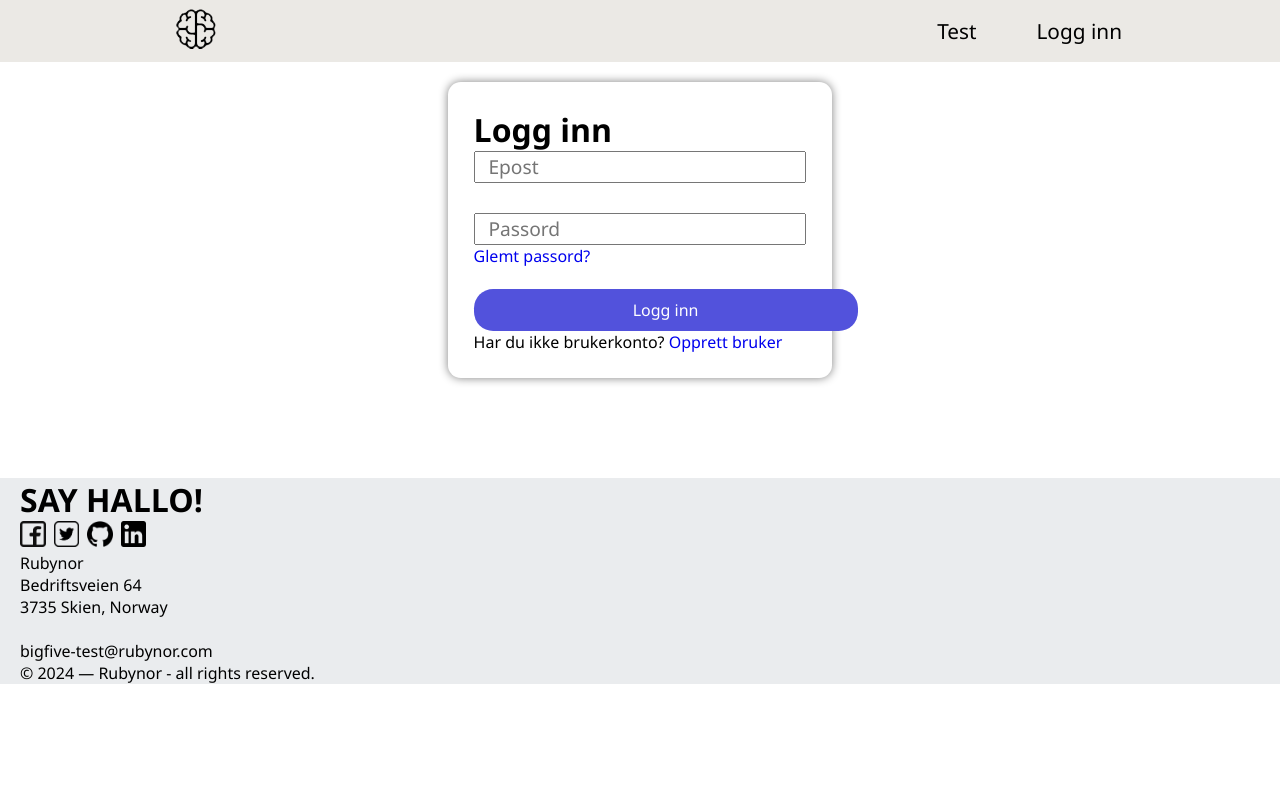
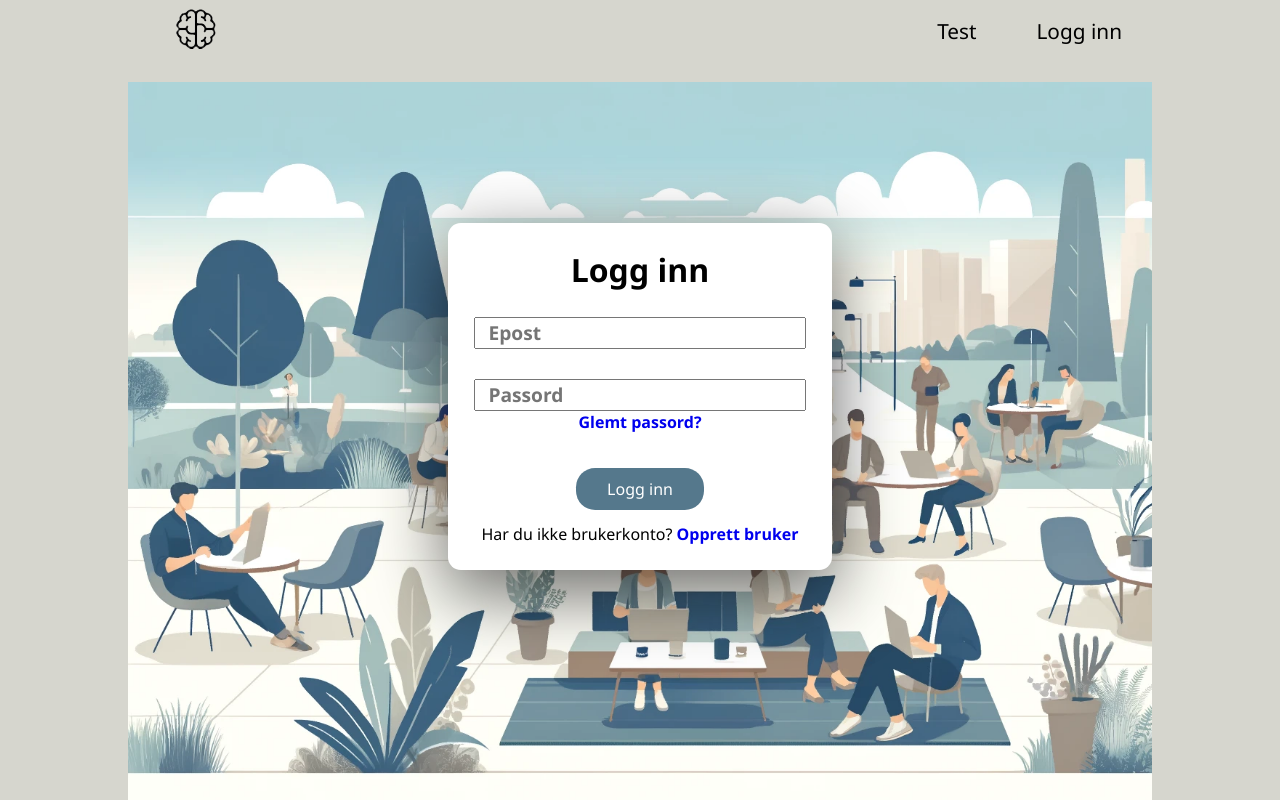
Before and after one commit to JHTgh/App2000-gruppe07, a Next.js app: page /login in a window 1280 px wide. Shown: the top 800 px of the page. Built offline with nearby package versions, Linux system fonts and the light colour scheme; no server answers.

Commit message:
oppdatert bakgrunnen og litt knapper rundt forbi

```diff
--- a/app/components/page.module.css
+++ b/app/components/page.module.css
@@ -16,7 +16,7 @@
   position: sticky;
   display: flex;
   justify-content: space-between;
-  background-color:  #ebe9e5;
+  background-color:  #D6D6CE;
   top: 0;
   z-index: 2;
   align-items: center;
@@ -31,7 +31,7 @@
 
 .navbar .links li a:not(.active):hover {
   background-color:#A69679;
-    box-shadow: 0 0 10px black;
+  box-shadow: rgba(0, 0, 0, 0.56) 0px 22px 70px 4px;
     color: white;
 }
 
@@ -54,7 +54,7 @@
 .footerContainer {
   display: flex;
   width: 100%;
-  background-color: #eaecee;
+  background-color: #D6D6CE;
 }
 
 .images {
--- a/app/globals.css
+++ b/app/globals.css
@@ -4,3 +4,6 @@
     box-sizing: border-box;
     font-family: Segoe UI;
   }
+  body {
+    background-color: #D6D6CE;
+  }
--- a/app/login/page.module.css
+++ b/app/login/page.module.css
@@ -2,6 +2,14 @@
   display: flex;
   justify-content: center;
   margin: 20px 0 100px 0;
+  background-image: url("../../public/ute1.png");
+  background-size: cover;
+  padding-left: 10%;
+  padding-right: 10%;
+  padding-bottom: 20%;
+  padding-top: 10%;
+  margin-left: 10%;
+  margin-right: 10%;
 }
 
 .formContainer {
@@ -10,7 +18,7 @@
   width: 30vw;
   padding: 2vw;
   background-color: #ffffff;
-  box-shadow: 0 0 10px grey;
+  box-shadow: rgba(0, 0, 0, 0.56) 0px 22px 70px 4px;
   border-radius: 1vw;
 }
 
@@ -19,6 +27,8 @@
   height: 2.5vw;
   padding-left: 1vw;
   font-size: 1.2em;
+  font-weight: 600;
+  margin-top: 2vw;
 }
 
 .textfieldPw {
@@ -27,6 +37,7 @@
   margin: 30px 0 0 0;
   padding-left: 1vw;
   font-size: 1.2em;
+  font-weight: 600;
 }
 
 .textfield::placeholder {
@@ -34,17 +45,28 @@
   left: 2vw;
 }
 
+
+.formContainer, .loginBtn {
+  margin-top: 1vw;
+  text-align: center;
+}
 .loginBtn {
   border: 1px black;
   font-size: 1em;
-  width: 30vw;
+  width: 10vw;
   padding: 10px;
+  margin-bottom: 1vw;
   border-radius: 1.5vw;
-  background-color: rgb(82, 82, 220);
+  background-color: #55788C;
   color: #ffffff;
   cursor: pointer;
 }
 
+.loginBtn:hover {
+  box-shadow: rgba(0, 0, 0, 0.56) 0px 22px 70px 4px;
+  background-color: #749cb3;
+}
 .link {
   text-decoration: none;
+  font-weight: 600;
 }
--- a/app/opprettbruker/page.module.css
+++ b/app/opprettbruker/page.module.css
@@ -2,20 +2,25 @@
 .pageContainer {
   display: flex;
   justify-content: center;
-  margin: 0px 0 100px 0;
-  background-color:#ebe9e5;
-  padding-top: 5vw;
+  margin: 0 0 100px 0;
+  background-image: url("../../public/workplace.png");
+  background-size: cover;
+  padding-left: 10%;
+  padding-right: 10%;
+  padding-bottom: 20%;
+  padding-top: 10%;
+  margin-left: 10%;
+  margin-right: 10%;
 }
 
 .formContainer {
   display: flex;
   flex-direction: column;
-  width: 30vw;  padding: 2vw;
-
+  width: 30vw;
+  padding: 2vw;
   background-color: #ffffff;
-  box-shadow: 0 0 10px grey;
+  box-shadow: rgba(0, 0, 0, 0.56) 0px 22px 70px 4px;
   border-radius: 1vw;
-
 }
 
 .textfieldEmail {
@@ -24,20 +29,16 @@
   margin: 30px 0 0 0;
   padding-left: 1vw;
   font-size: 1.2em;
+  font-weight: 600;
 }
 
-.images {
-  display: flex;
-  height: 60%;
-  width: 60%;
-
-}
 .textfieldPw {
   display: flex;
   height: 2.5vw;
   margin: 30px 0 0 0;
   padding-left: 1vw;
   font-size: 1.2em;
+  font-weight: 600;
 }
 
 .textfieldBedrift {
@@ -46,6 +47,7 @@
   margin: 30px 0 0 0;
   padding-left: 1vw;
   font-size: 1.2em;
+  font-weight: 600;
 }
 
 .textfield::placeholder {
@@ -53,17 +55,30 @@
   left: 2vw;
 }
 
+.formContainer, .regBtn {
+  text-align: center;
+}
+
 .regBtn {
   border: 1px black;
   font-size: 1em;
-  width: 30vw;
+  width: 10vw;
   padding: 10px;
+  margin-top: 2vw;
+  margin-bottom: 1vw;
   border-radius: 1.5vw;
-  background-color: rgb(82, 82, 220);
+  background-color: #55788C;
   color: #ffffff;
   cursor: pointer;
 }
 
+.regBtn:hover {
+  box-shadow: rgba(0, 0, 0, 0.56) 0px 22px 70px 4px;
+  background-color: #749cb3;
+}
+
+
 .link {
   text-decoration: none;
+  font-weight: 600;
 }
--- a/app/page.module.css
+++ b/app/page.module.css
@@ -2,7 +2,7 @@
 .main {
  height: auto;
  padding-top: 0.01vw;
- background-color: #ebe9e5;
+ background-color: #D6D6CE;
 
 
 }
@@ -10,7 +10,7 @@
 .flexEn {
   display: flex;
   flex-direction: row;
-  background-color:  #ebe9e5;
+  background-color:  #D6D6CE;
   /*box-shadow: 0px 4px 10px grey;*/
   margin-bottom:2%;
   margin-top: 3%;
```
Also changed, not shown: app/opprettbruker/page.js (+9 -9 lines), public/ute.png (added), public/ute1.png (added).
